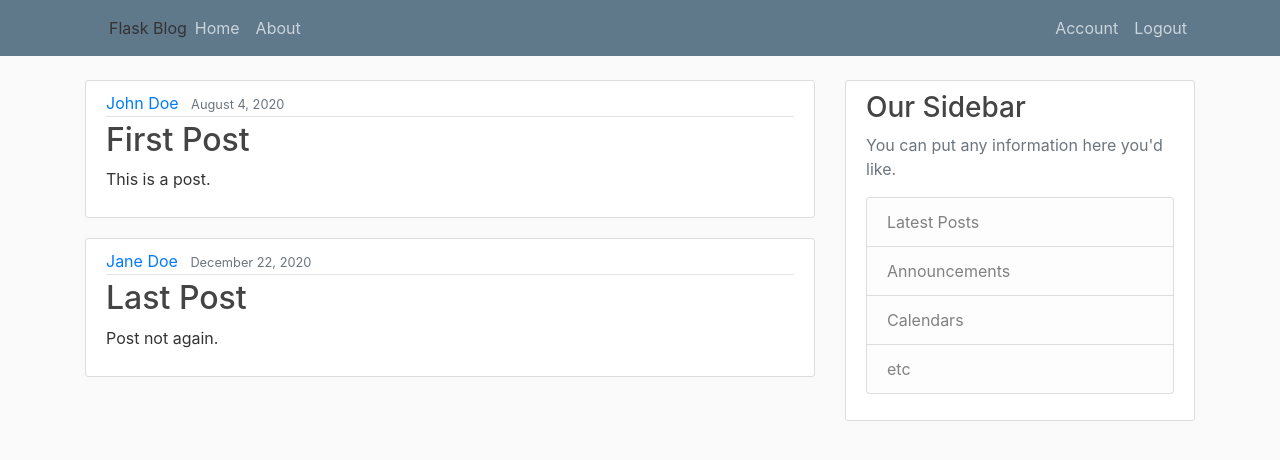
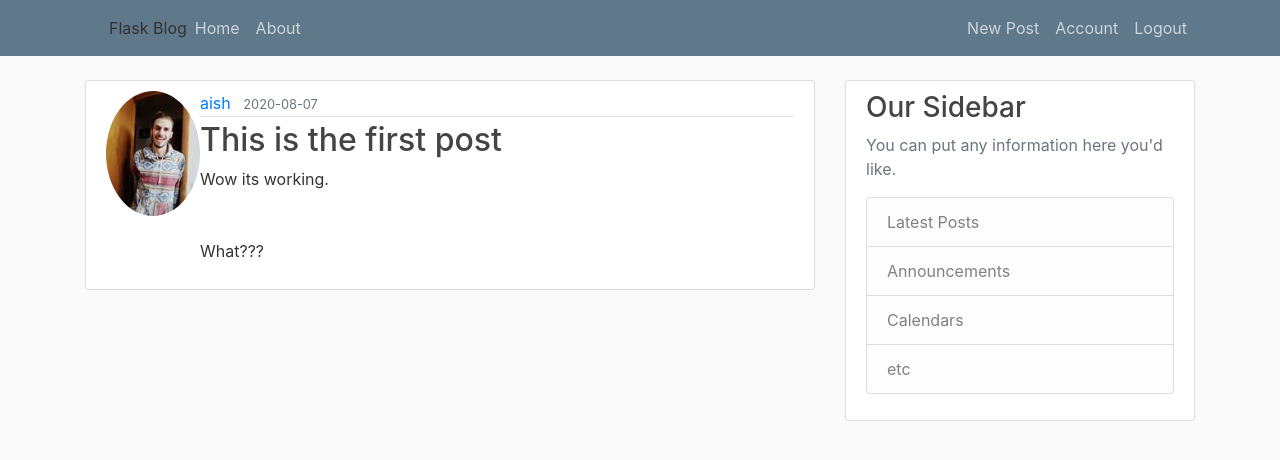
Before and after one commit to noreallyimfine/flaskblog, a Flask app: page / in a window 1280 px wide. Shown: the top 460 px of the page. Run offline with Flask 2, Linux system fonts and the light colour scheme; a user stored in the database is signed in; data comes from the database, SQL or seed files in the repository; both versions use the stored data as it was after the commit; some libraries are stand-ins or nearby versions.

Commit message:
implement creation of posts and displaying on homepage

```diff
--- a/flaskblog/routes.py
+++ b/flaskblog/routes.py
@@ -4,29 +4,14 @@ from PIL import Image
 from flask import render_template, url_for, flash, redirect, request
 from flaskblog import app, db, bcrypt
 from flaskblog.models import User, Post
-from flaskblog.forms import RegistrationForm, LoginForm, UpdateAccountForm
+from flaskblog.forms import RegistrationForm, LoginForm, UpdateAccountForm, PostForm
 from flask_login import login_user, current_user, logout_user, login_required
-
-
-posts = [
-    {
-        'author': 'John Doe',
-        'title': 'First Post',
-        'content': 'This is a post.',
-        'date_posted': 'August 4, 2020'
-    },
-    {
-        'author': 'Jane Doe',
-        'title': 'Last Post',
-        'content': 'Post not again.',
-        'date_posted': 'December 22, 2020'
-    }
-]
 
 
 @app.route("/")
 @app.route("/home")
 def home():
+    posts = Post.query.all()
     return render_template("home.html", posts=posts)
 
 
@@ -117,3 +102,16 @@ def account():
 def logout():
     logout_user()
     return redirect(url_for('home'))
+
+
+@app.route("/post/new", methods=['GET', 'POST'])
+@login_required
+def new_post():
+    form = PostForm()
+    if form.validate_on_submit():
+        post = Post(title=form.title.data, content=form.content.data, author=current_user)
+        db.session.add(post)
+        db.session.commit()
+        flash('Your post has been created!', 'success')
+        return redirect(url_for('home'))
+    return render_template('create_post.html', title='New Post', form=form)
--- a/flaskblog/templates/home.html
+++ b/flaskblog/templates/home.html
@@ -2,10 +2,11 @@
 {% block content %}
     {% for post in posts %}
         <article class="media content-section">
+            <img class="rounded-circle articl-img" src="{{ url_for('static', filename='profile_pics/' + post.author.image_file) }}">
             <div class="media-body">
                 <div class="article-metadata">
-                    <a class="mr-2" href="#">{{ post.author }}</a>
-                    <small class="text-muted">{{ post.date_posted }}</small>
+                    <a class="mr-2" href="#">{{ post.author.username }}</a>
+                    <small class="text-muted">{{ post.date_posted.strftime('%Y-%m-%d') }}</small>
                 </div>
                 <h2><a class="article-title" href="#">{{ post.title }}</a></h2>
                 <p class="article-content">{{ post.content }}</p>
--- a/flaskblog/templates/layout.html
+++ b/flaskblog/templates/layout.html
@@ -34,6 +34,7 @@
                     <!-- Navbar Right Side -->
                     <div class="navbar-nav">
                         {% if current_user.is_authenticated %}
+                            <a class="nav-item nav-link" href="{{ url_for('new_post') }}">New Post</a>
                             <a class="nav-item nav-link" href="{{ url_for('account') }}">Account</a>
                             <a class="nav-item nav-link" href="{{ url_for('logout') }}">Logout</a>
                         {% else %}
```
Also changed, not shown: flaskblog/forms.py (+7 -1 lines), flaskblog/templates/create_post.html (added, +40 -0 lines), flaskblog/site.db.
